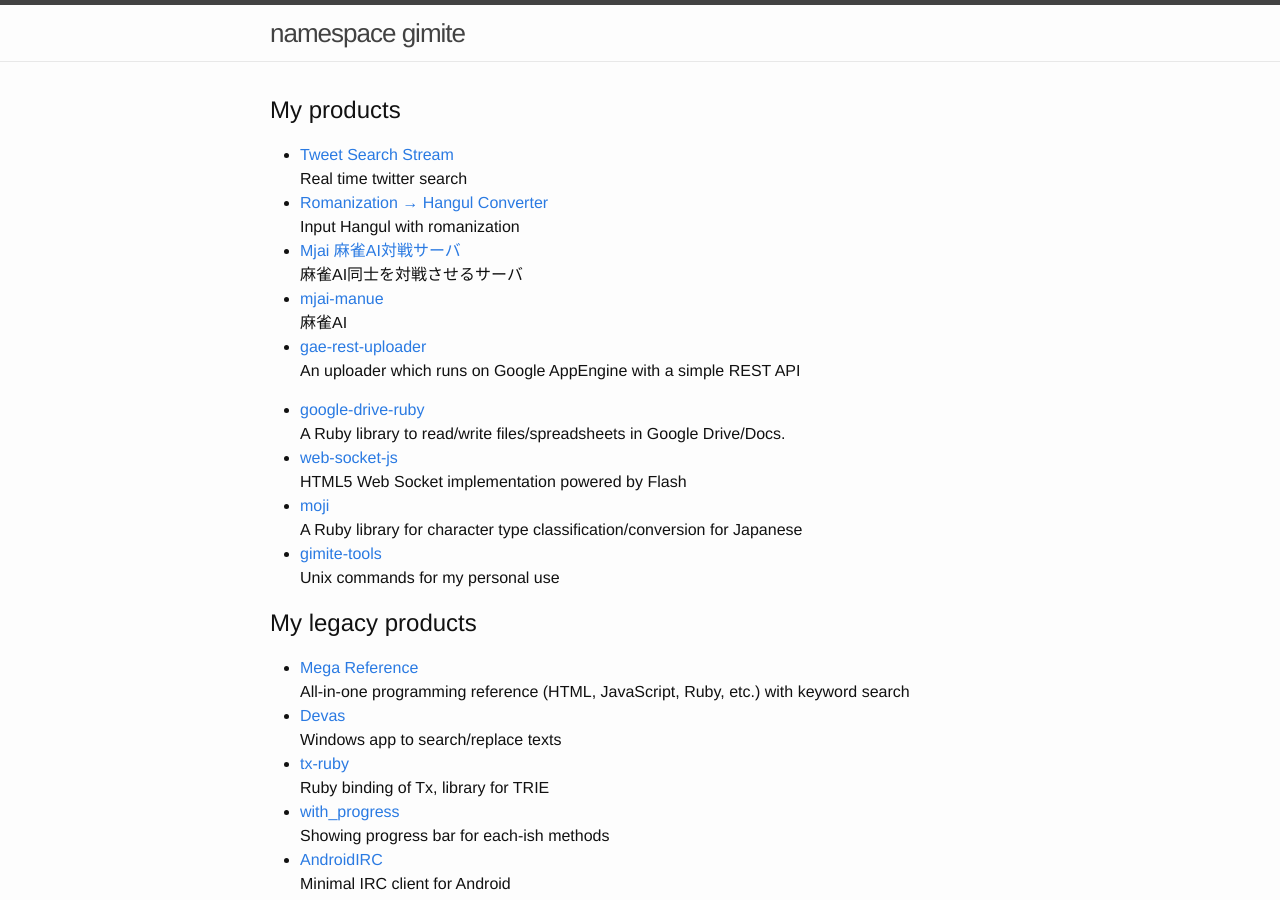
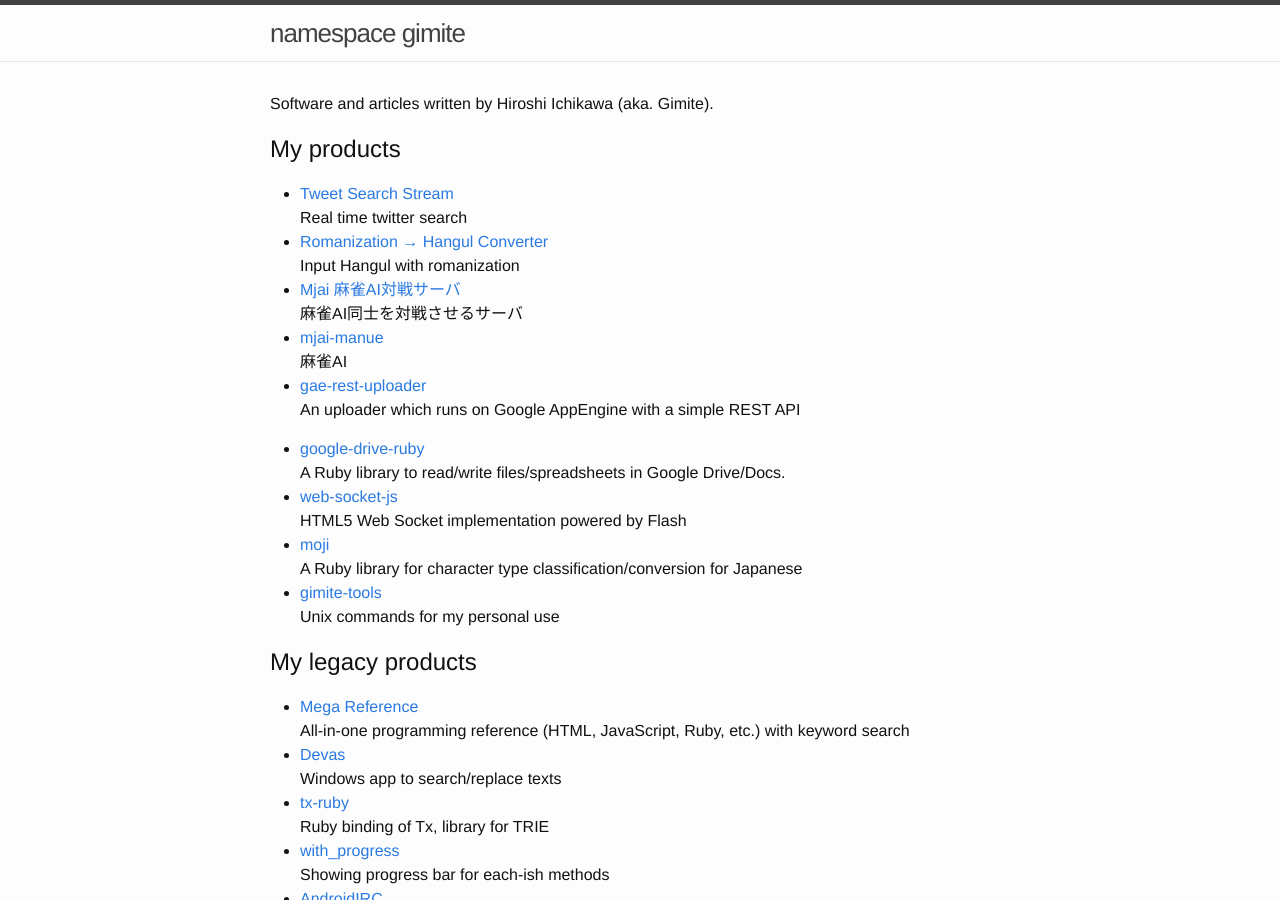
Before and after one commit to gimite/gimite.github.io, a Jekyll site: the page built from index.md, in a window 1280 px wide and 900 px high. Built offline with Jekyll 4.4.1, drawn with Linux system fonts in a browser that asks for light colours.

Commit message:
Update index.md

```diff
--- a/index.md
+++ b/index.md
@@ -3,6 +3,8 @@ layout: page
 permalink: /
 title: namespace gimite
 ---
+
+Software and articles written by Hiroshi Ichikawa (aka. Gimite).
 
 # My products
 
```
